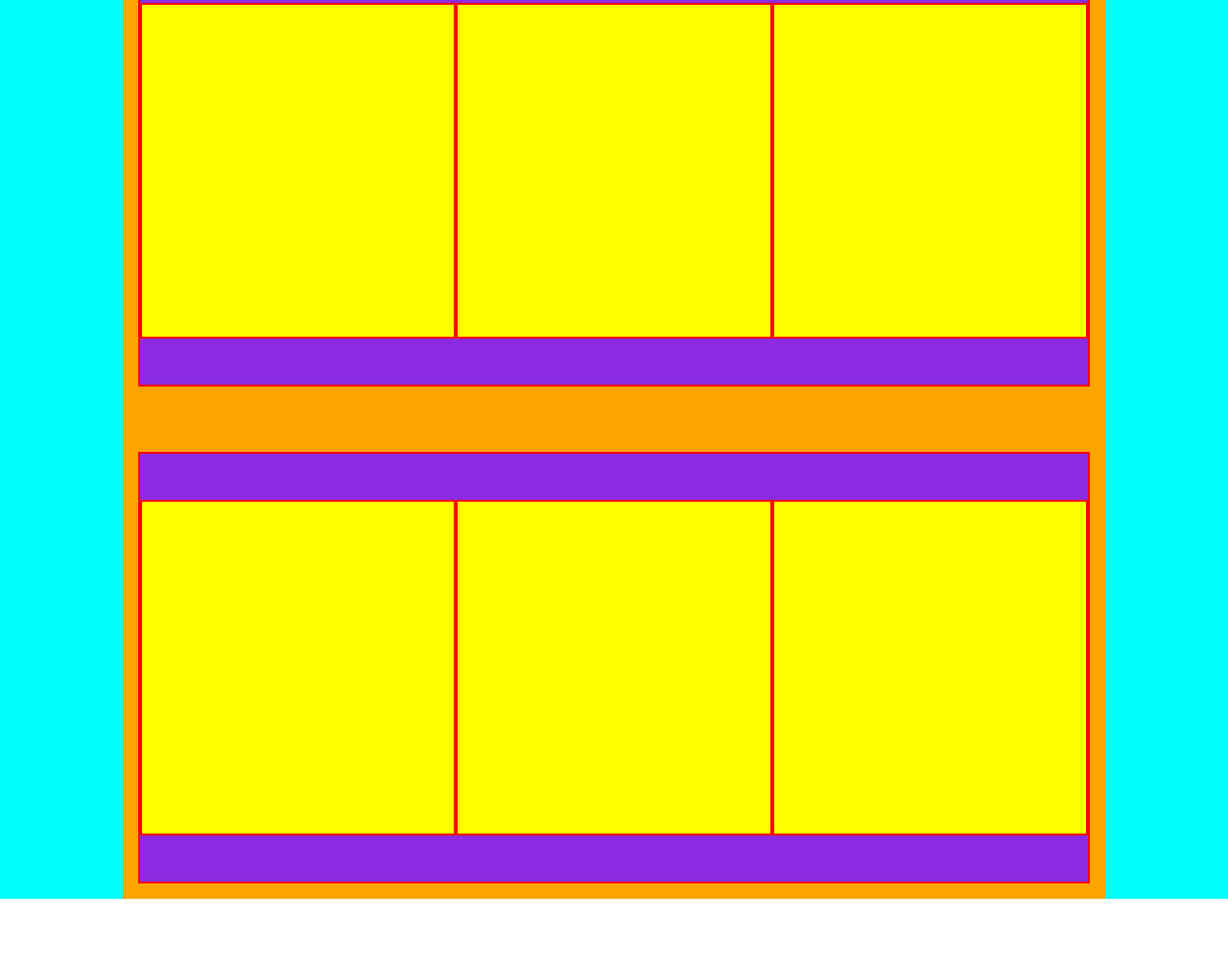
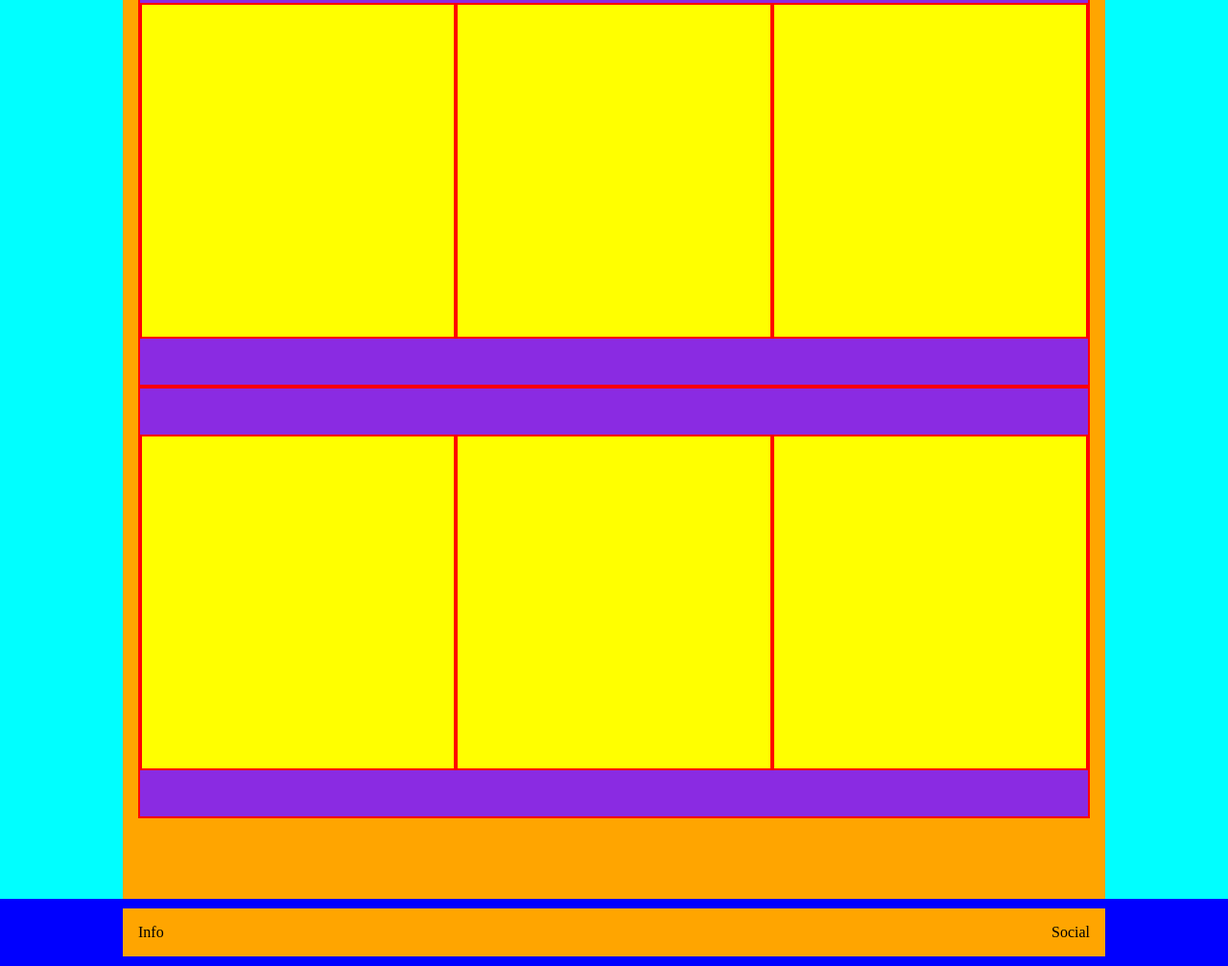
Before and after one commit to LeonardSuli/html-css-boolando, a plain HTML site: page index.html in a window 1280 px wide. Shown: the part 133-1140 px from the top of the page at 96% size. Before the commit the page ends 1070 px from the top, so only its background shows below. Drawn offline with Linux system fonts and the light colour scheme.

Commit message:
add footer block

```diff
--- a/assets/css/style.css
+++ b/assets/css/style.css
@@ -2,12 +2,14 @@
 
 /* Debug */
 
-.debug header{
+.debug header, .debug footer{
     background-color: blue;
     height: 70px;
 }
 
-.debug header .container, .debug main .container{
+.debug header .container,
+.debug main .container,
+.debug footer .container{
     background-color: orange;
 }
 
@@ -46,11 +48,12 @@
 .container{
     width: 80%;
     margin: auto;
-    justify-content: space-between;
     align-items: center;
     padding: 1rem;
 }
-
+header .container, footer .container{
+    justify-content: space-between;
+}
 main .container{
     flex-direction: column;
 
--- a/index.html
+++ b/index.html
@@ -43,6 +43,12 @@
     <!-- End Main -->
 
     <!-- Start Footer -->
-    <footer></footer>
+
+    <footer class="flex">
+        <div class="container flex">
+            <div>Info</div>
+            <div>Social</div>
+        </div>
+    </footer>
 </body>
 </html>
```
